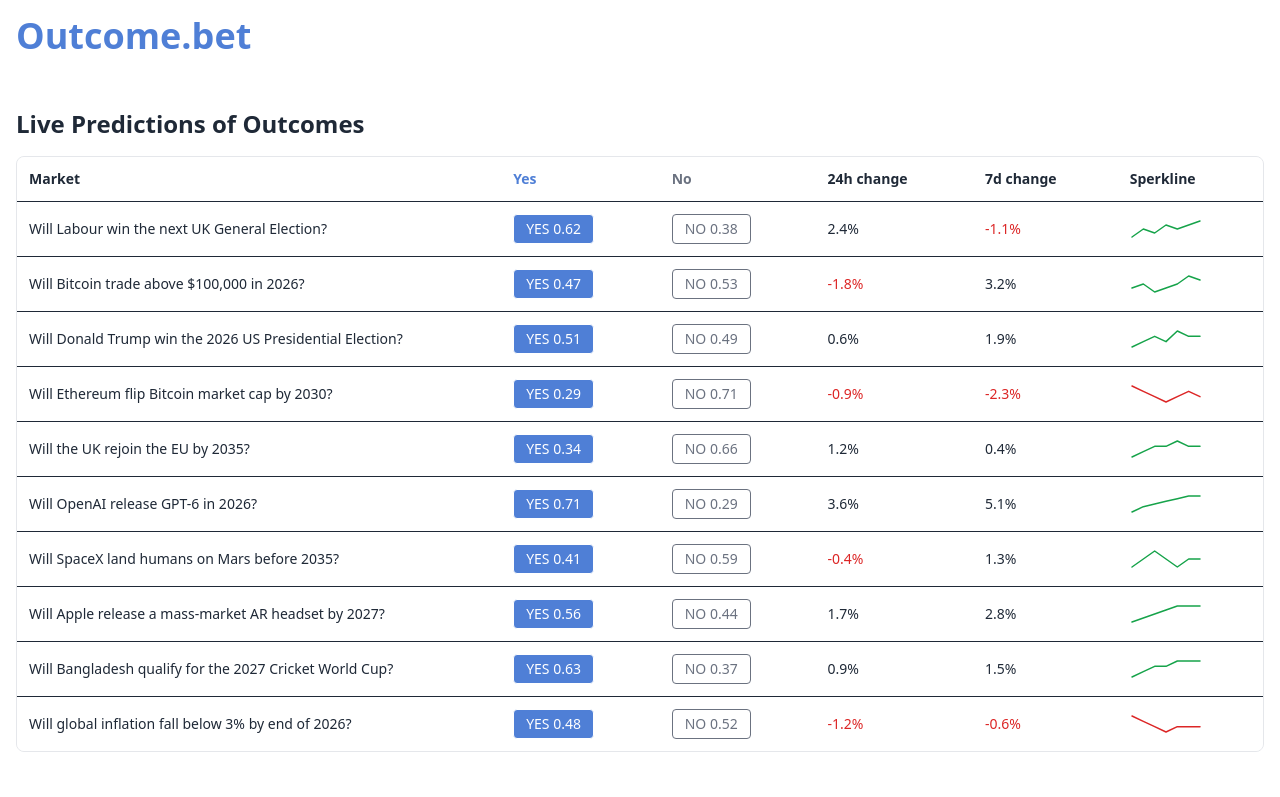
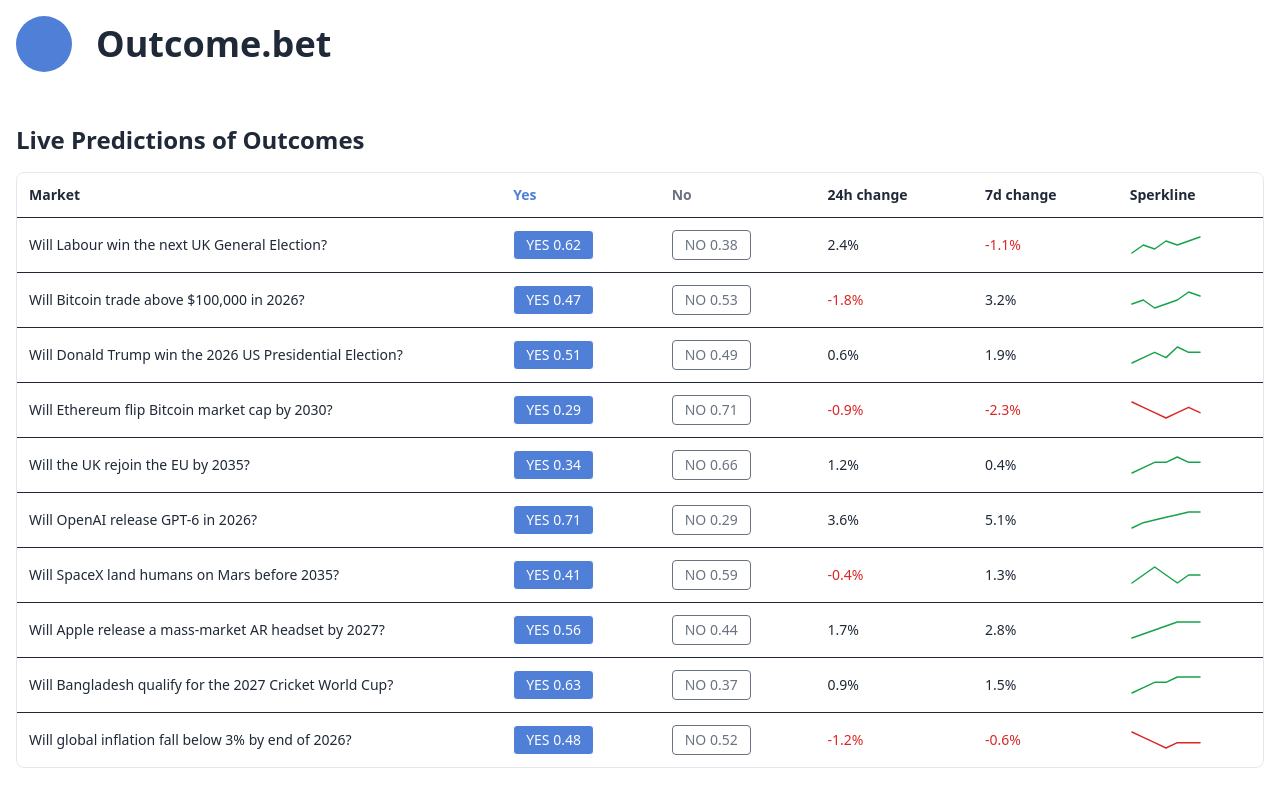
Before and after one commit to MD-Ishan-Rana-MIR/gilesmead_frontend, a Next.js app: page / in a window 1280 px wide. Shown: the top 797 px of the page. Built offline with nearby package versions, Linux system fonts and the light colour scheme.

Commit message:
logo change

```diff
--- a/app/components/Header.tsx
+++ b/app/components/Header.tsx
@@ -4,9 +4,16 @@ const Header = () => {
     // sticky top
     return (
         <div className="sticky top-0 z-50 my-4 px-4 bg-white pb-6 ">
-            <h1 className="md:text-4xl font-semibold text-[#4F7FD6]  text-lg">
-                Outcome.bet
-            </h1>
+            <div className=' flex items-center gap-x-4 md:gap-x-6 ' >
+                <div className=' md:w-14 w-10 h-10  md:h-14 w-  rounded-full bg-[#4F7FD6] ' >
+
+                </div>
+                <div>
+                    <h1 className="md:text-4xl font-semibold text-[#1F2937]  text-lg">
+                        Outcome.bet
+                    </h1>
+                </div>
+            </div>
         </div>
     )
 }
```
